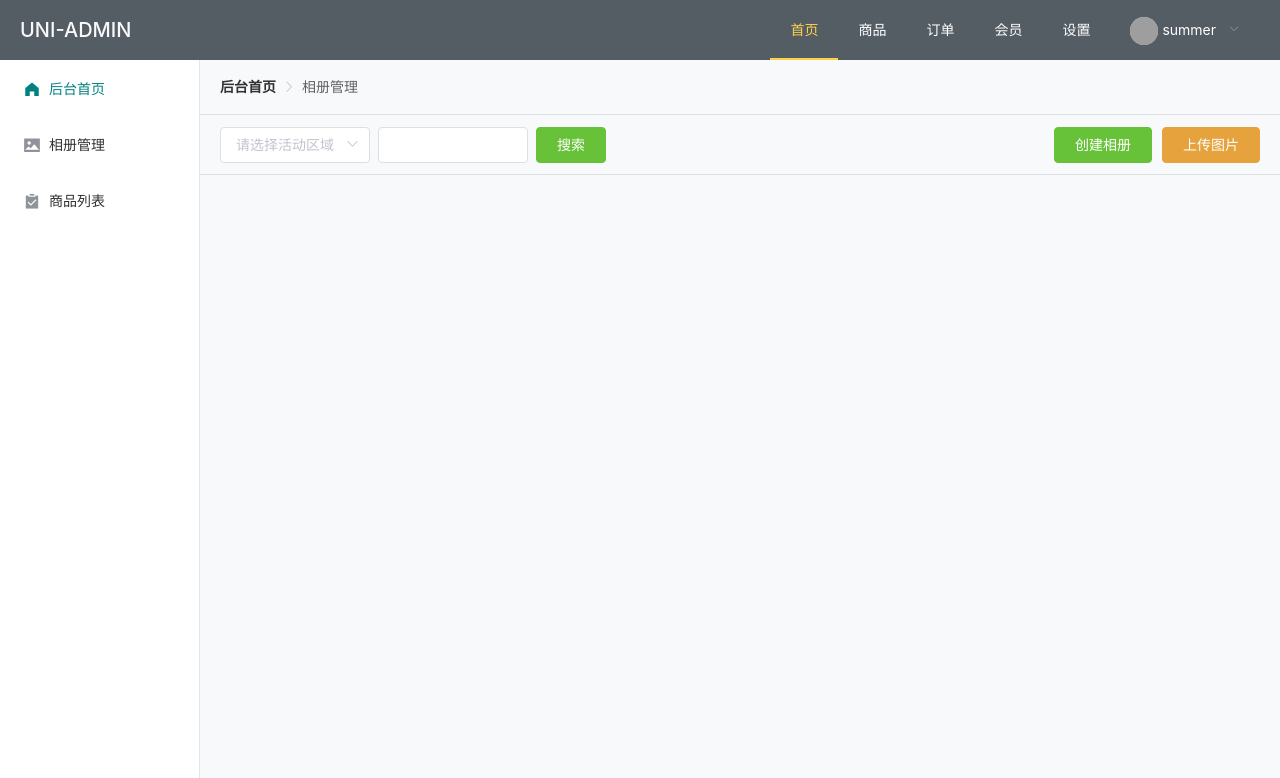
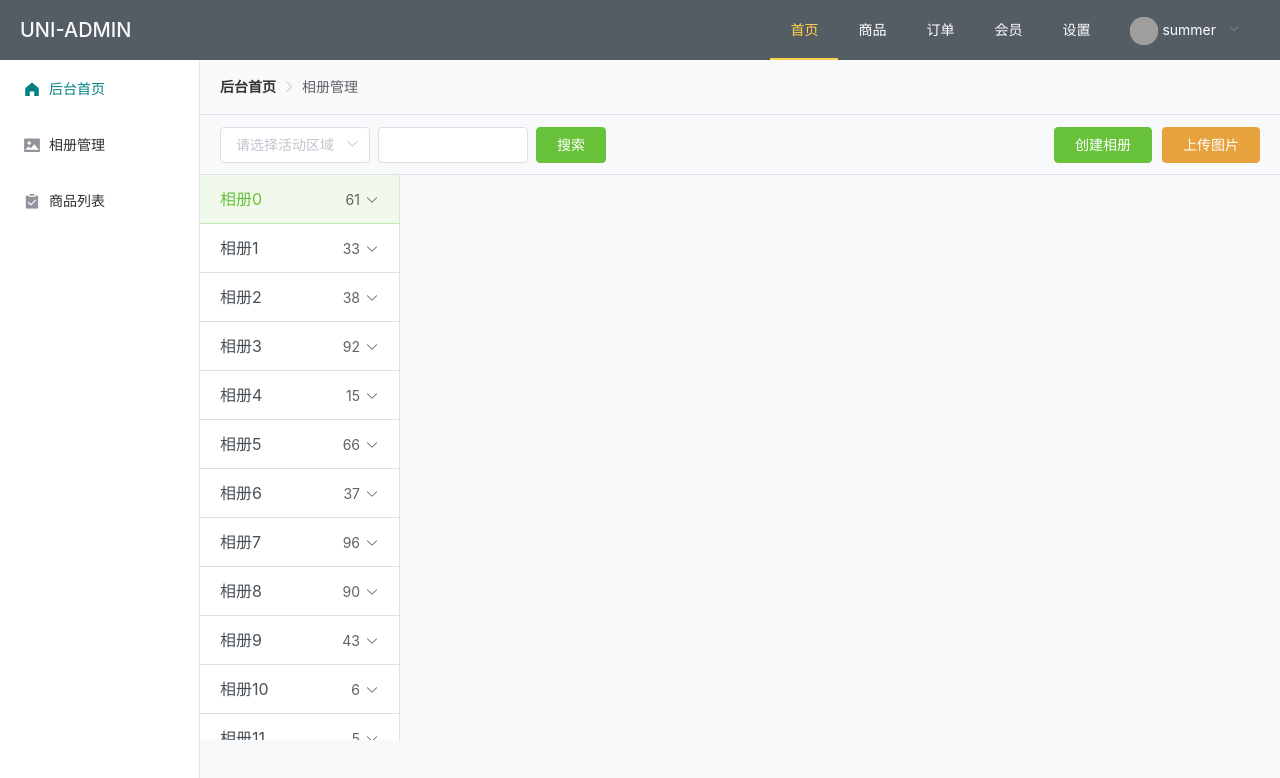
Before and after one commit to StormZZ001/vue-el-shop-admin, a Vue app: page /image in a window 1280 px wide. Shown: the top 778 px of the page. Built offline with nearby package versions, Linux system fonts and the light colour scheme; grey boxes are pictures that could not be loaded.

Commit message:
26.相册列表组件开发一

```diff
--- a/src/views/image/index.vue
+++ b/src/views/image/index.vue
@@ -1,6 +1,5 @@
 <template>
 	<div>
-
 		<el-container style="position: absolute;top: 55px;bottom: 0;left: 0;right: 0;">
 		  <el-header class="d-flex align-items-center border-bottom">
 			  <!-- 头部 -->
@@ -19,8 +18,25 @@
 			  <el-button type="warning" size="medium">上传图片</el-button>
 		  </el-header>
 		  <el-container>
-			<el-aside width="200px" style="position: absolute;top: 60px;left: 0;bottom: 60px;">
-				<!-- 侧边 -->
+			<el-aside width="200px" style="position: absolute;top: 60px;left: 0;bottom: 60px;" class="bg-white border-right">
+				<!-- 侧边 | 相册列表-->
+        <ul class="list-group list-group-flush">
+           <li class="list-group-item list-group-item-action d-flex align-items-center"
+            :class="{'sum-active':albumIndex === index}"
+            @click.stop="albumChange(index)"
+            style="cursor:pointer" v-for="(item,index) in albums" :key="index">
+              {{item.name}}
+              <el-dropdown class="ml-auto">
+               <span class="el-dropdown-link">
+                 {{item.num}}<i class="el-icon-arrow-down el-icon--right"></i>
+               </span>
+               <el-dropdown-menu slot="dropdown">
+                 <el-dropdown-item>修改</el-dropdown-item>
+                 <el-dropdown-item>删除</el-dropdown-item>
+               </el-dropdown-menu>
+              </el-dropdown>
+           </li>
+        </ul>
 			</el-aside>
 			<el-container>
 			  <el-main style="position: absolute;top: 60px;left:200px;bottom: 60px;right: 0;">
@@ -37,8 +53,42 @@
 </template>
 
 <script>
+export default {
+  data(){
+    return {
+				searchForm:{
+					order:"",
+					keyword:""
+				},
+				albumIndex:0,
+				albums:[]
+			}
+  },
+  created(){
+    this.__init()
+  },
+  methods:{
+    __init(){
+      for(var i = 0;i <= 20;i ++){
+        this.albums.push({
+          name:'相册'+i,
+          num:Math.floor(Math.random() * 100),
+          order:0
+        })
+      }
+    },
+    //切换相册
+    albumChange(index){
+      this.albumIndex = index
+    }
+  }
+}
 </script>
 
 <style>
-
+.sum-active{
+	color: #67C23A!important;
+    background-color: #f0f9eb!important;
+    border-color: #c2e7b0!important;
+}
 </style>
--- a/src/views/layout.vue
+++ b/src/views/layout.vue
@@ -159,6 +159,12 @@ export default {
       this.bran = arr;
     },
     handleSelect(key, keyPath) {
+      if(key === '100-1'){
+        return console.log('修改资料')
+      }
+      if(key === '100-2'){
+        return console.log('退出登录')
+      }
       this.navBar.active = key;
       // 默认选中跳转到当前激活
       this.slideMenuActive = "0";
```
